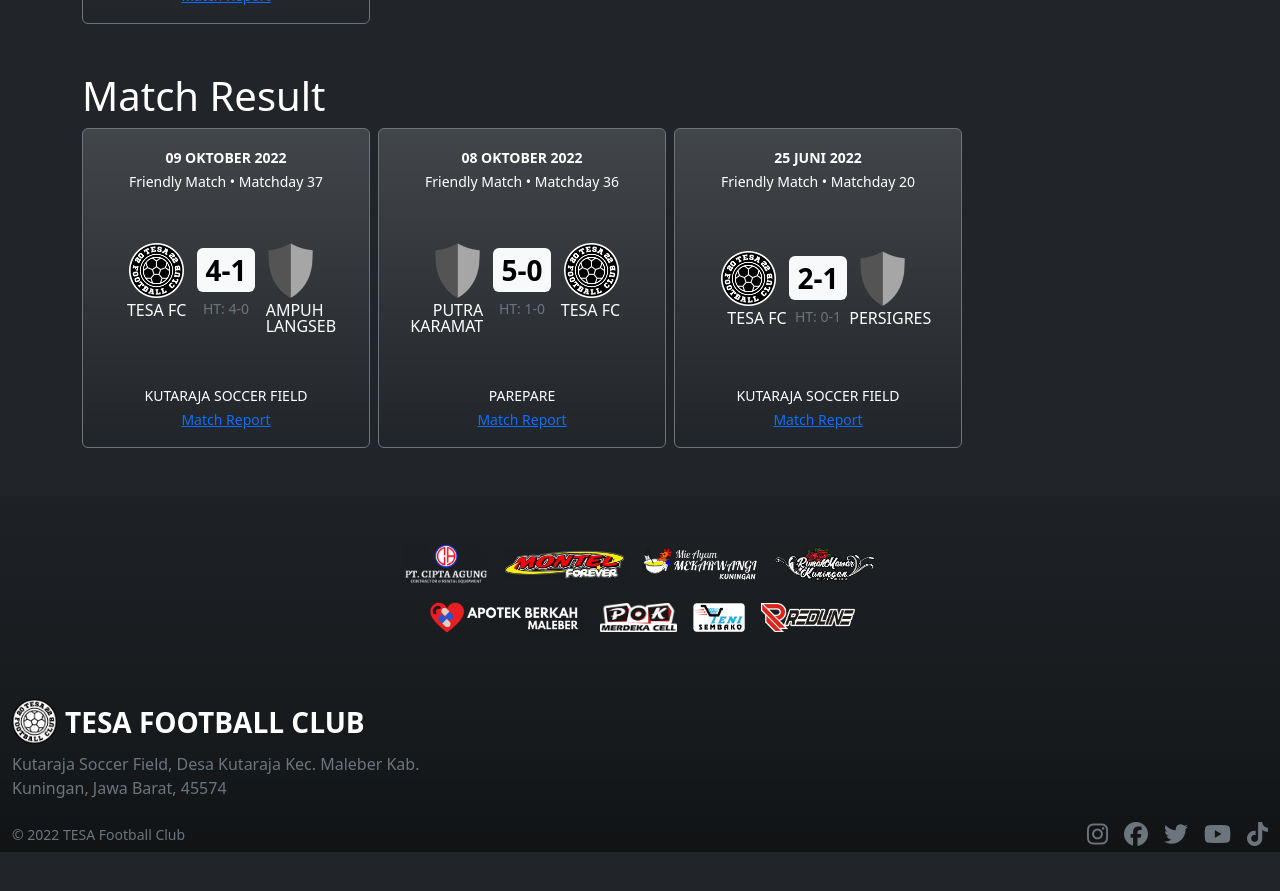
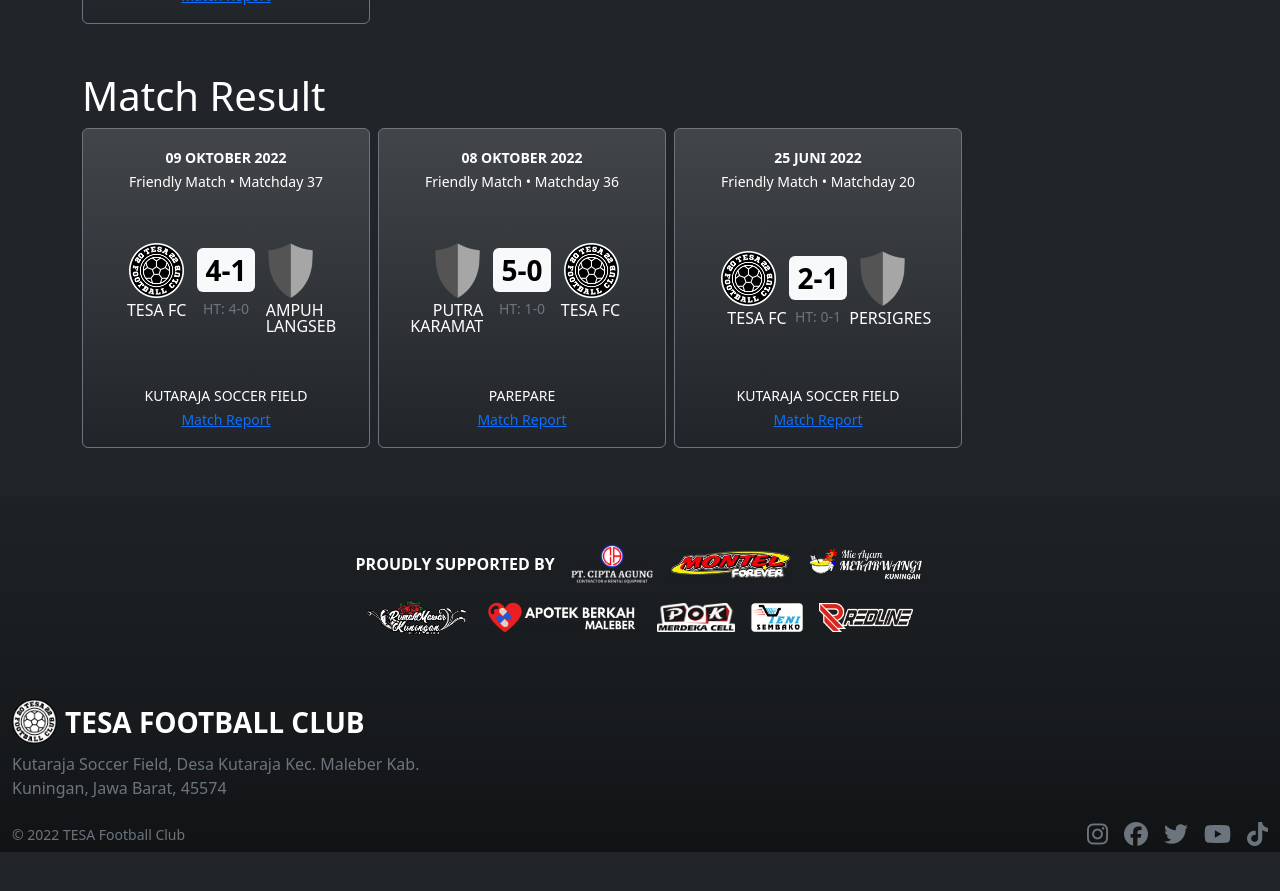
Before and after one commit to tesafc/tesafc.github.io, a Jekyll site: the page built from index.html, in a window 1280 px wide and 900 px high, scrolled down 1127 px. Shown: the top 891 px of the window. Built offline with Jekyll 4.4.1, drawn with Linux system fonts in a browser that asks for light colours; nearby versions of some CDN libraries.

Commit message:
Update default.html

```diff
--- a/_layouts/default.html
+++ b/_layouts/default.html
@@ -54,6 +54,7 @@
     <div class="container-fluid text-bg-dark bg-gradient-bottom my-5">
       <footer>
         <div class="d-flex flex-wrap justify-content-center align-items-center hstack gap-3 py-5 mx-auto" style="max-width: 580px;">
+          <span class="text-uppercase fw-bolder">proudly supported by</span>
           <img src="{{ '/assets/img/logo/cipta-agung.png' | relative_url }}" alt="" class="" style="object-fit: contain;" width="auto" height="40">
           <img src="{{ '/assets/img/logo/montel-forever.png' | relative_url }}" alt="" class="" style="object-fit: contain;" width="auto" height="30">
           <img src="{{ '/assets/img/logo/mie-mekarwangi.png' | relative_url }}" alt="" class="" style="object-fit: contain;" width="auto" height="35">
```
